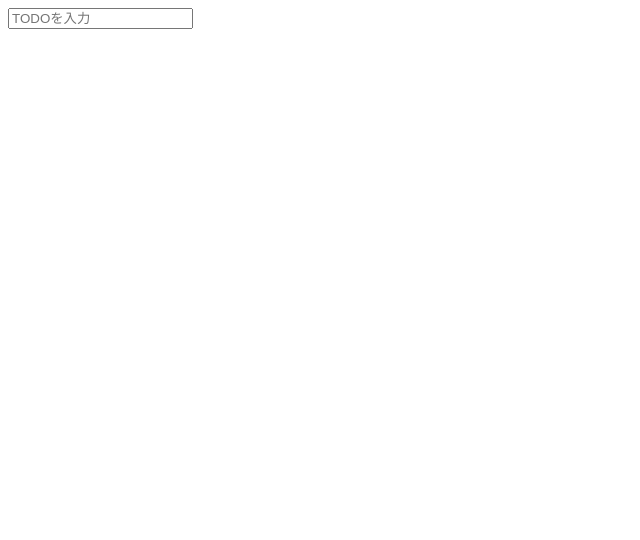
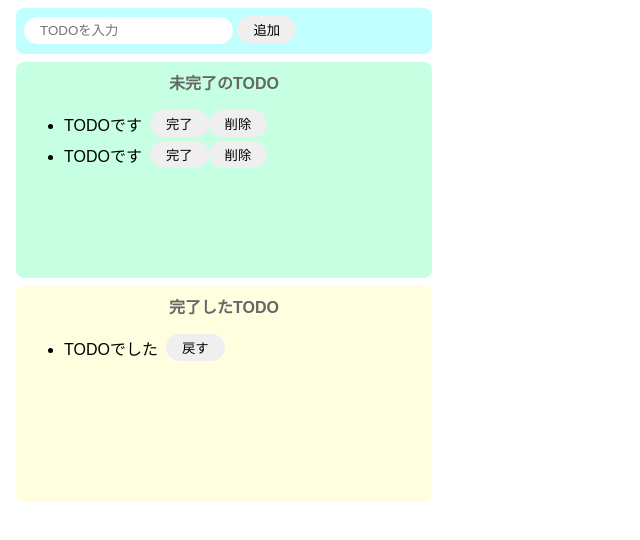
Before and after one commit to seri0701/todo-js, a website built with Parcel: page index.html in a window 1280 px wide. Shown: the whole page, without its empty margins (0-640 px from the left). Built offline with nearby package versions, Linux system fonts and the light colour scheme.

Commit message:
2/24 2/24

```diff
--- a/index.html
+++ b/index.html
@@ -6,8 +6,34 @@
   </head>
 
   <body>
-    <div>
-      <input placeholder="TODOを入力" />
+    <div class="input-area">
+      <input id="add-text" placeholder="TODOを入力" />
+      <button id="add-button">追加</button>
+    </div>
+    <div class="incomplete-area">
+      <p class="title">
+        未完了のTODO
+      </p>
+      <ul id="incomplete-list">
+        <div class="list-row">
+        <li>TODOです</li>
+        <button>完了</button>
+        <button>削除</button>
+        </div>
+        <div class="list-row">
+            <li>TODOです</li>
+            <button>完了</button>
+            <button>削除</button>
+            </div>
+      </ul>
+    </div>
+    <div class="complete-area">
+      <p class="title">完了したTODO</p>
+      <ul>
+          <div class="list-row">
+          <li>TODOでした</li>
+          <button>戻す</button>
+          </div>
     </div>
     <script src="src/index.js"></script>
   </body>
--- a/src/index.js
+++ b/src/index.js
@@ -1 +1,45 @@
 import "./styles.css";
+
+const onClickAdd = () => {
+  //テキストボックスの値を取得し、初期化する
+  const inputText = document.getElementById("add-text").value;
+  document.getElementById("add-text").value = "";
+
+  //div生成
+  const div = document.createElement("div");
+  div.className = "list-row";
+
+  //leタグ生成
+  const li = document.createElement("li");
+  li.innerText = inputText;
+
+  //buttonタグ（完了）生成
+  const completeButton = document.createElement("button");
+  completeButton.innerText = "完了";
+  completeButton.addEventListener("click", () => {
+    //押された削除ボタンの親タグ（div）を未完了リストから削除
+    const deleteTaret = deleteButton.parentNode;
+    document.getElementById("incomplete-list").removeChild(deleteTaret);
+  });
+
+  //buttonタグ（削除）生成
+  const deleteButton = document.createElement("button");
+  deleteButton.innerText = "削除";
+  deleteButton.addEventListener("click", () => {
+    //押された削除ボタンの親タグ（div）を未完了リストから削除
+    const deleteTaret = deleteButton.parentNode;
+    document.getElementById("incomplete-list").removeChild(deleteTaret);
+  });
+
+  //divタグの子要素に各要素を設定
+  div.appendChild(li);
+  div.appendChild(completeButton);
+  div.appendChild(deleteButton);
+
+  //未完了のリストに追加
+  document.getElementById("incomplete-list").appendChild(div);
+};
+
+document
+  .getElementById("add-button")
+  .addEventListener("click", () => onClickAdd());
--- a/src/styles.css
+++ b/src/styles.css
@@ -1,3 +1,64 @@
 body {
   font-family: sans-serif;
 }
+
+input {
+  border-radius: 16px;
+  border: none;
+  padding: 6px 16px;
+  outline: none;
+}
+button {
+  border-radius: 16px;
+  border: none;
+  padding: 4px 16px;
+  outline: none;
+}
+
+button:hover {
+  background-color: #ff7fff;
+  color: #ffffe0;
+  cursor: pointer;
+}
+
+.input-area {
+  background-color: #c1ffff;
+  width: 400px;
+  height: 30px;
+  padding: 8px;
+  margin: 8px;
+  border-radius: 8px;
+}
+.incomplete-area {
+  background-color: #c6ffe2;
+  width: 400px;
+  min-height: 200px;
+  padding: 8px;
+  margin: 8px;
+  border-radius: 8px;
+}
+.complete-area {
+  background-color: #ffffe0;
+  width: 400px;
+  min-height: 200px;
+  padding: 8px;
+  margin: 8px;
+  border-radius: 8px;
+}
+
+.title {
+  text-align: center;
+  margin-top: 0;
+  font-weight: bold;
+  color: #666;
+}
+
+.list-row {
+  display: flex;
+  align-items: center;
+  padding-bottom: 4px;
+}
+
+li {
+  margin-right: 8px;
+}
```
